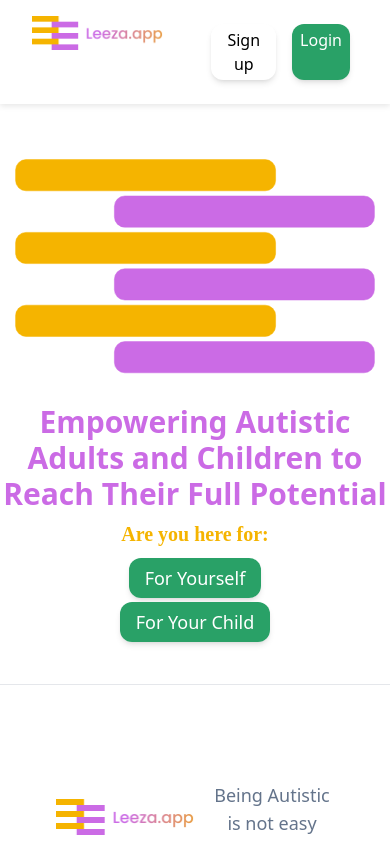
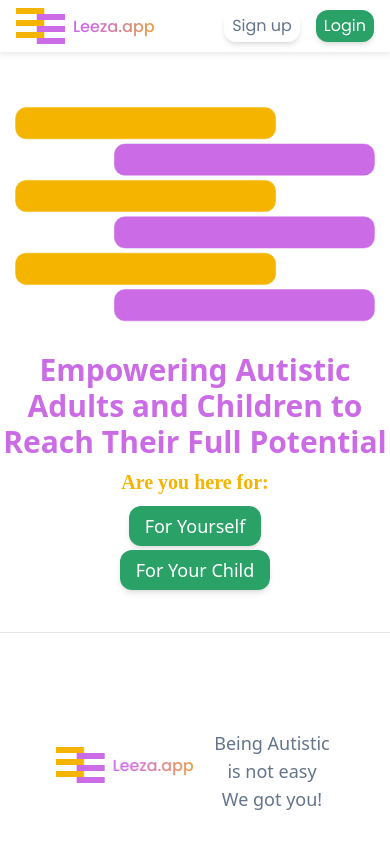
Before and after one commit to KISHANsingh0001/Web-App, a React (Vite) app in the folder client/: page / in a window 390 px wide. Shown: the top 843 px of the page. Built offline with nearby package versions, Linux system fonts and the light colour scheme; a web font is replaced by a local one.

Commit message:
added profile section

```diff
--- a/client/package.json
+++ b/client/package.json
@@ -11,9 +11,13 @@
   "dependencies": {
     "@emotion/react": "^11.13.3",
     "@emotion/styled": "^11.13.0",
+    "@fortawesome/fontawesome-svg-core": "^6.6.0",
+    "@fortawesome/free-solid-svg-icons": "^6.6.0",
+    "@fortawesome/react-fontawesome": "^0.2.2",
     "@mui/material": "^5.16.7",
     "axios": "^1.7.2",
     "enquirer": "^2.4.1",
+    "font-awesome": "^4.7.0",
     "framer-motion": "^11.3.28",
     "react": "^18.3.1",
     "react-calendar": "^5.0.0",
--- a/client/src/components/Nav.jsx
+++ b/client/src/components/Nav.jsx
@@ -1,16 +1,21 @@
-import React, { useState } from "react";
+import React, { useState, useEffect } from "react";
+import { Link, useNavigate } from "react-router-dom";
 import { Link as ScrollLink } from "react-scroll";
-import { Link, useNavigate } from "react-router-dom";
-import { IoIosArrowDropdown } from "react-icons/io";
 import NavLog from "../assets/NavLogo.png";
+import { FontAwesomeIcon } from '@fortawesome/react-fontawesome';
+import { faUser } from '@fortawesome/free-solid-svg-icons';
 
 function Nav() {
   const navigate = useNavigate();
-  const [isDropdownOpen, setIsDropdownOpen] = useState(false);
+  const [isLoggedIn, setIsLoggedIn] = useState(false);
 
-  const toggleDropdown = () => {
-    setIsDropdownOpen(!isDropdownOpen);
-  };
+  useEffect(() => {
+    // Check if the user is logged in by checking the presence of a token in localStorage
+    const token = localStorage.getItem("token");
+    if (token) {
+      setIsLoggedIn(false); // Set to true if token is present
+    }
+  }, []);
 
   const handleChildAssignmentClick = () => {
     navigate("/parent", { replace: true });
@@ -29,15 +34,15 @@
   };
 
   return (
-    <>
-      <div className="NavOuter px-8 py-4 sticky top-0 z-10 bg-white">
-        <div className="flex flex-row justify-center md:justify-between">
+    <div className="NavOuter px-4 py-2 md:px-8 md:py-4 sticky top-0 z-10 bg-white">
+      <div className="flex flex-row justify-between items-center">
         <div className="NavLogo">
           <Link to="/">
             <img src={NavLog} alt="Logo" />
           </Link>
         </div>
-          <div className="LeftInfo hidden md:flex flex-row gap-8 font-poppins text-slate-500">
+        <div className="flex flex-row items-center gap-4 md:gap-8 font-poppins text-slate-500">
+          <div className="hidden md:flex flex-row gap-8 items-center">
             <ScrollLink to="About" smooth={true} duration={500}>
               <p className="relative pt-1 group cursor-pointer">
                 About
@@ -72,7 +77,8 @@
                 <Link
                   to="/parent"
                   onClick={handleChildAssignmentClick}
-                  smooth={true} duration={900}
+                  smooth={true}
+                  duration={900}
                   className="block px-4 py-2 text-gray-700 hover:bg-gray-100"
                 >
                   Child Assessment
@@ -87,6 +93,17 @@
                 ></span>
               </p>
             </ScrollLink>
+          </div>
+
+          {isLoggedIn ? (
+            <button className="items-center bg-white px-2 py-1 text-center hover:bg-gray-100 rounded-xl shadow-md mr-2">
+              <span className="mr-2">Profile</span>
+              <FontAwesomeIcon
+                icon={faUser}
+                style={{ color: "#f5b400" }}
+              />
+            </button>
+          ) : (
             <div className="flex flex-row gap-2">
               <Link
                 to="/auth?signup=true"
@@ -101,46 +118,10 @@
                 Login
               </Link>
             </div>
-            {/* <div className="relative">
-              <button
-                onClick={toggleDropdown}
-                className="flex items-center text-slate-500 hover:text-slate-700"
-              >
-                Profile
-                <IoIosArrowDropdown className="ml-2" />
-              </button>
-              {isDropdownOpen && (
-                <div className="absolute mt-2 py-2 w-48 bg-white border rounded-lg shadow-xl">
-                  <Link
-                    to="/user-opinion"
-                    className="block px-4 py-2 text-slate-700 hover:bg-gray-100"
-                    onClick={() => setIsDropdownOpen(false)} // Close dropdown on click
-                  >
-                    Opinion
-                  </Link>
-                </div>
           )}
-            </div> */}
-          </div>
-          <div className="sm:flex md:hidden ml-10 p-2">
-            <div className="flex flex-row gap-2">
-              <Link
-                to="/auth"
-                className="bg-white px-2 py-1 text-center hover:bg-gray-100 rounded-xl shadow-md mr-2"
-              >
-                Sign up
-              </Link>
-              <Link
-                to="/auth"
-                className="bgBT1 px-2 py-1 text-center hover:bg-green-700 rounded-xl text-white shadow-md"
-              >
-                Login
-              </Link>
         </div>
       </div>
     </div>
-      </div>
-    </>
   );
 }
 
```
Also changed, not shown: 1 other file (tests, documents, lock files or other folders). Lines whose indentation alone changed are shown as unchanged.
